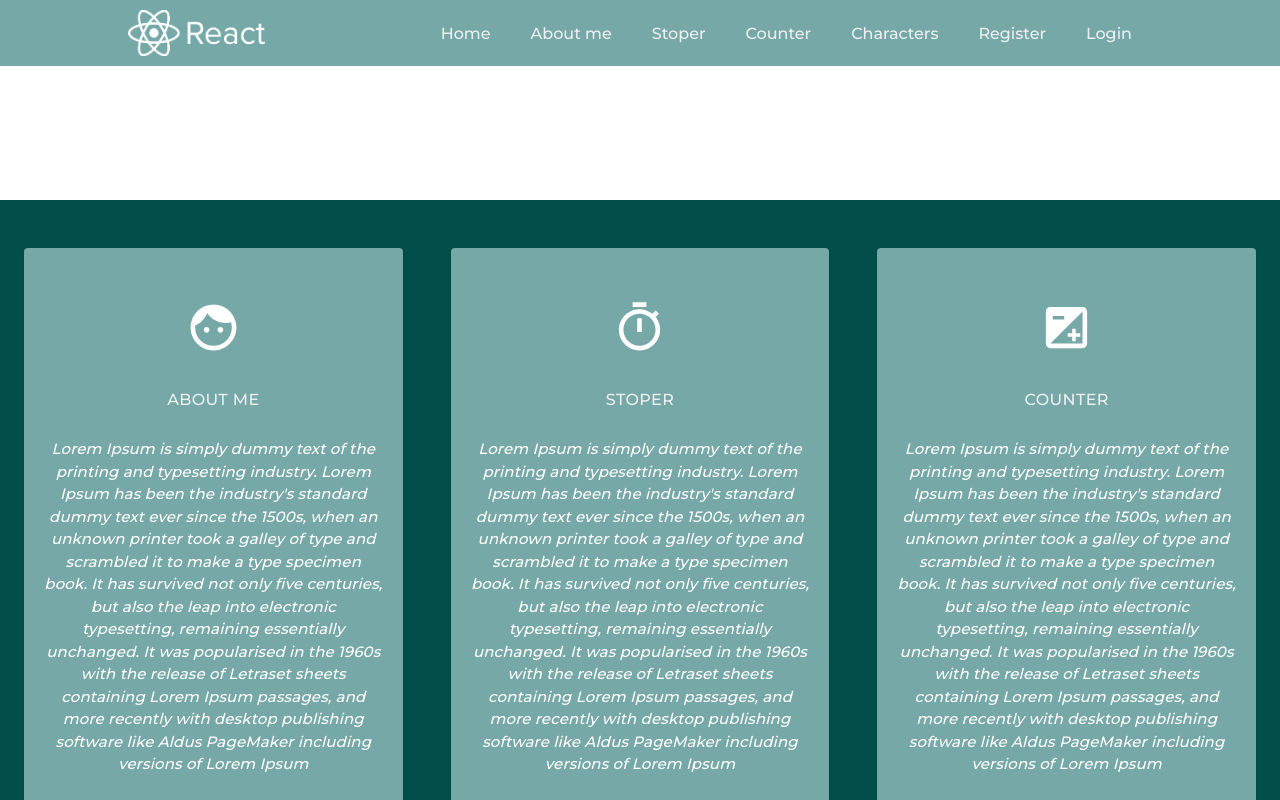
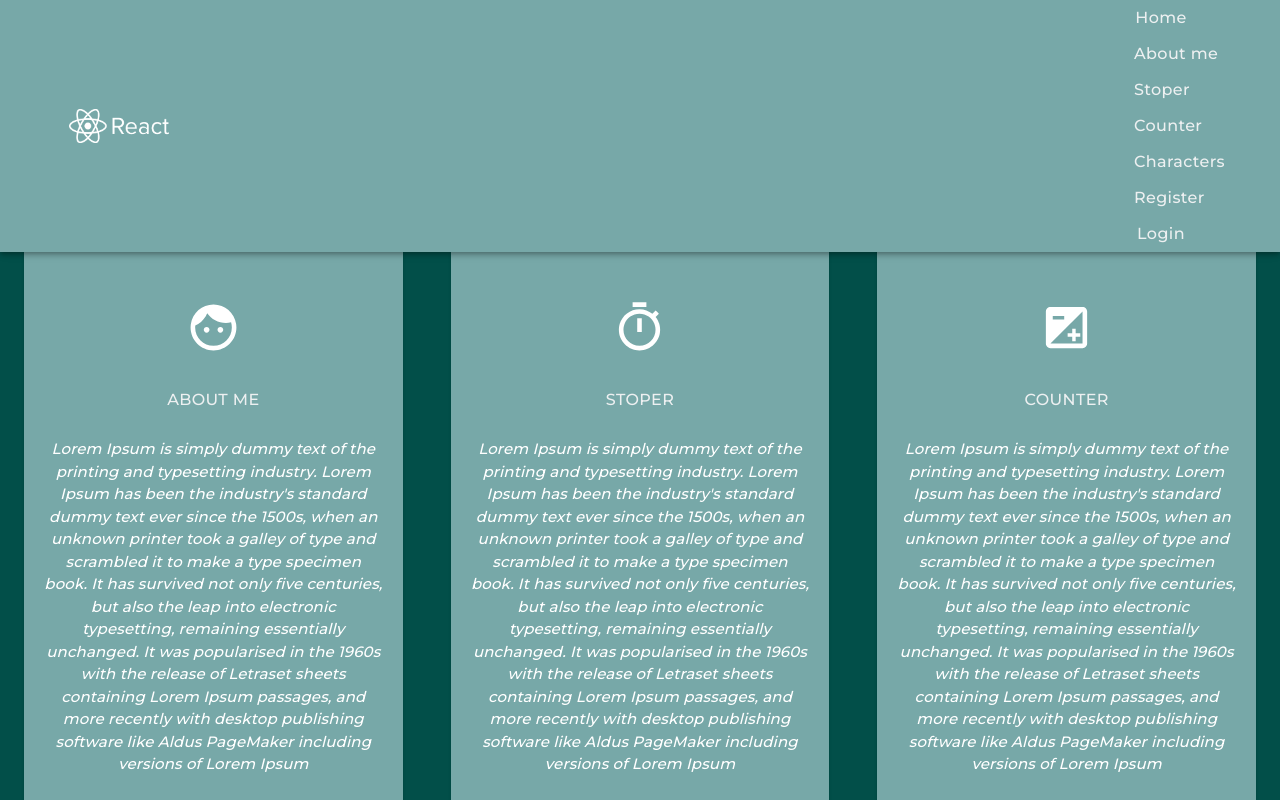
Before and after one commit to radiographer/react-projekt, a React (Create React App) app in the folder app/: page / in a window 1280 px wide. Both pictures are taken after a click on the button "ABOUT ME". Shown: the part 440-1240 px from the top of the page. Built offline with nearby package versions, Linux system fonts and the light colour scheme.

Commit message:
about finish

```diff
--- a/app/src/App.css
+++ b/app/src/App.css
@@ -1,10 +1,4 @@
 @import url("https://fonts.googleapis.com/css2?family=Montserrat:wght@500&display=swap");
-
-* {
-  box-sizing: border-box;
-  margin: 0;
-  padding: 0;
-}
 
 .App {
   text-align: center;
@@ -18,35 +12,3 @@ a {
   color: #edf0f1;
   text-decoration: none;
 }
-
-.HeaderLogo {
-  height: 46px;
-  width: auto;
-  margin-right: auto;
-}
-
-.NavLinks {
-  list-style: none;
-}
-
-.NavLinks li {
-  display: inline-block;
-  padding: 0px 20px;
-}
-
-.NavLinks li a {
-  transition: all 0.3s ease 0s;
-}
-
-.NavLinks li a:hover {
-  color: #0088a9;
-}
-
-.page-container {
-  display: flex;
-  flex-direction: column;
-  min-height: 100vh;
-}
-.content-wrap {
-  flex: 1;
-}
--- a/app/src/pages/About.js
+++ b/app/src/pages/About.js
@@ -1,31 +1,42 @@
 import React from "react";
 import styled from "styled-components";
 import rickImage from "./images/rick.png";
+import { Typography } from "@material-ui/core";
+const Image = styled.div`
+  background-image: url(${rickImage});
+  background-size: cover;
 
-const AboutImage = styled.div`
-  height: 30px;
-  width: 30px;
+  border-radius: 50%;
+  width: 300px;
+  height: 300px;
 `;
 const Container = styled.div`
+  background-color: #5cbdb2;
   display: flex;
-
+  flex-direction: column;
   justify-content: center;
   align-items: center;
   min-height: 80vh;
   font-size: 40px;
+  padding-left: 20vw;
+  padding-right: 20vw;
 `;
 
 function About(props) {
-  // const [value, setValue] = useState(defaultValue);
-
-  // useEffect(() => {});
-
-  const value = { text: "Hi, it's me Rick!" };
+  const personalInfo = {
+    name: "Richard",
+    lastName: "Sanchez",
+    personality:
+      "Rick is a genius scientist, capable of creating complex scientific inventions, including brain-enhancing helmets, dream-invading devices, portals to several different dimensions, various energy weapons and force fields, and the world's first amusement park inside the body of a living human",
+  };
 
   return (
     <Container>
-      <AboutImage src={rickImage} />
-      {value.text}
+      <Image />
+      <Typography variant="h7">
+        Hi, this is {personalInfo.name} {personalInfo.lastName}.{" "}
+      </Typography>
+      <Typography variant="h6">{personalInfo.personality}</Typography>
     </Container>
   );
 }
--- a/app/src/pages/Home.js
+++ b/app/src/pages/Home.js
@@ -39,7 +39,7 @@ const MainDescr = styled.h1`
 
 function Home() {
   return (
-    <BackgroundHome>
+    <BackgroundHome style={{ maxHeight: 200, overflow: "auto" }}>
       <MainTitle>WE DESIGN YOUR MIND</MainTitle>
       <MainDescr>
         Mental Fitness allows you to achieve peak performance, achieve peace of
--- a/app/src/pages/NavBar.js
+++ b/app/src/pages/NavBar.js
@@ -1,51 +1,67 @@
 import React from "react";
-import styled from "styled-components";
 import { Link } from "react-router-dom";
+import { makeStyles } from "@material-ui/core/styles";
+import { AppBar, Toolbar, Button } from "@material-ui/core";
 import logo from "./images/logo.png";
 
-const Header = styled.div`
-  background-color: #77a8a8;
-  display: flex;
-  justify-content: flex-end;
-  align-items: center;
-  padding: 10px 10%;
-  position: fixed;
-  top: 0;
-  width: 100%;
-`;
+const useStyles = makeStyles((theme) => ({
+  root: {
+    flexGrow: 1,
+    backgroundColor: "#77a8a8",
+    minWidth: 1220,
+  },
 
-const NavBar = () => {
+  logo: {
+    flexGrow: 1,
+    marginLeft: 45,
+    maxWidth: 100,
+  },
+  links: {
+    marginLeft: theme.spacing(120),
+  },
+}));
+
+function NavBar() {
+  const classes = useStyles();
+
   return (
-    <div className="App">
-      <Header>
-        <img className="HeaderLogo" src={logo} alt="logo" />
+    <div className={classes.root}>
+      <AppBar className={classes.root} position="fixed">
+        <Toolbar>
+          <img src={logo} alt="React Logo" className={classes.logo} />
+          <div className={classes.links}>
+            <Button size="small" style={{ textTransform: "none" }}>
+              <Link to="/">Home</Link>
+            </Button>
 
-        <ul className="NavLinks">
-          <li>
-            <Link to="/">Home</Link>
-          </li>
-          <li>
-            <Link to="/about">About me</Link>
-          </li>
-          <li>
-            <Link to="/stoper">Stoper</Link>
-          </li>
-          <li>
-            <Link to="/counter">Counter</Link>
-          </li>
-          <li>
-            <Link to="/characters">Characters</Link>
-          </li>
-          <li>
-            <Link to="/register">Register</Link>
-          </li>
-          <li>
-            <Link to="/login">Login</Link>
-          </li>
-        </ul>
-      </Header>
+            <Button size="small" style={{ textTransform: "none" }}>
+              <Link to="/about">About me</Link>
+            </Button>
+
+            <Button size="small" style={{ textTransform: "none" }}>
+              <Link to="/stoper">Stoper</Link>
+            </Button>
+
+            <Button size="small" style={{ textTransform: "none" }}>
+              <Link to="/counter">Counter</Link>
+            </Button>
+
+            <Button size="small" style={{ textTransform: "none" }}>
+              <Link to="/characters">Characters</Link>
+            </Button>
+
+            <Button size="small" style={{ textTransform: "none" }}>
+              <Link to="/register">Register</Link>{" "}
+            </Button>
+
+            <Button size="small" style={{ textTransform: "none" }}>
+              <Link to="/login">Login</Link>
+            </Button>
+          </div>
+        </Toolbar>
+      </AppBar>
     </div>
   );
-};
+}
 
 export default NavBar;
--- a/app/src/pages/components/ButtonSearch.js
+++ b/app/src/pages/components/ButtonSearch.js
@@ -1,7 +1,6 @@
 import { createStyles, alpha, makeStyles } from "@material-ui/core/styles";
 import InputBase from "@material-ui/core/InputBase";
-import { Button } from "@material-ui/core";
-import { Box } from "@material-ui/core";
+import { Button, Box } from "@material-ui/core";
 
 const useStyles = makeStyles((theme) =>
   createStyles({
```
Also changed, not shown: app/src/pages/Footer.js (+8 -6 lines).
